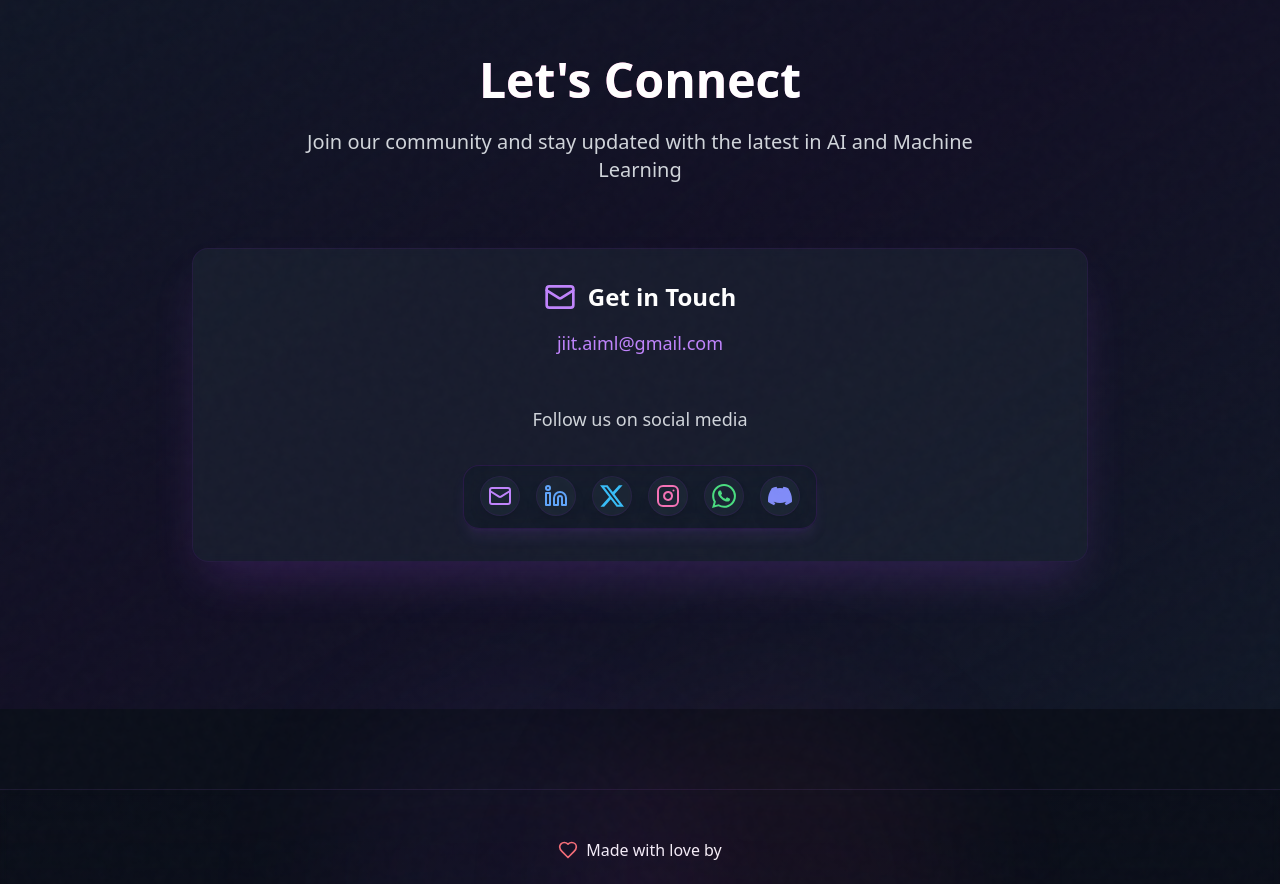
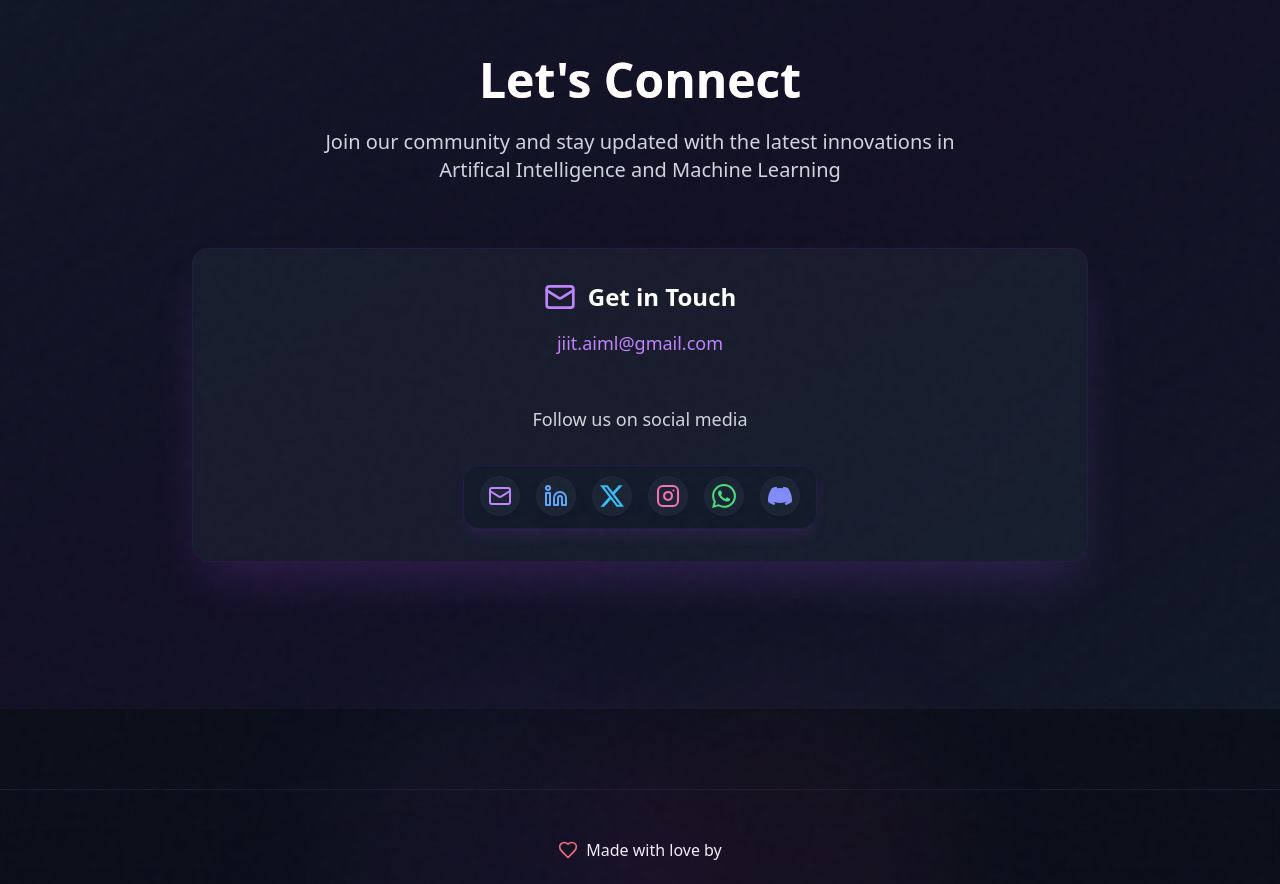
Before and after one commit to rudnibh/ai-ml-hub-website, a React (Vite) app: page / in a window 1280 px wide. Shown: the part 3420-4304 px from the top of the page. Built offline with nearby package versions, Linux system fonts and the light colour scheme; no server answers.

Commit message:
change text in contact section

```diff
--- a/src/components/Contact.tsx
+++ b/src/components/Contact.tsx
@@ -129,7 +129,7 @@ export default function Contact() {
               Let's Connect
             </h2>
             <p className="text-xl text-gray-300 max-w-2xl mx-auto">
-              Join our community and stay updated with the latest in AI and Machine Learning
+              Join our community and stay updated with the latest innovations in Artifical Intelligence and Machine Learning
             </p>
           </motion.div>
 
```
